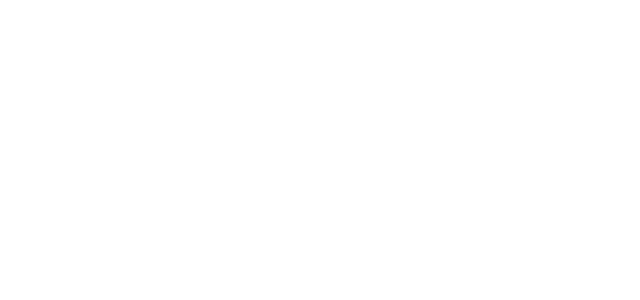
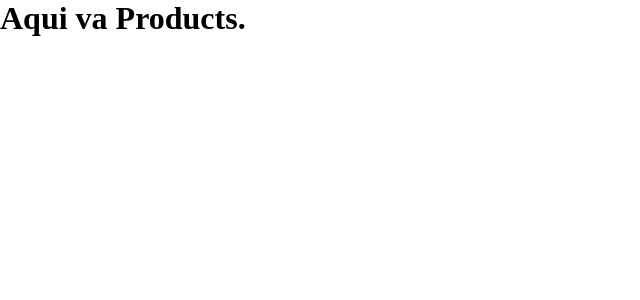
Before and after one commit to aguusscuderi/bigpixel_e-commerce, a React (Vite) app in the folder frontend/: page /productos in a window 1280 px wide. Before the commit this address had no page. Shown: the top 300 px of the page, without its empty margins (0-640 px from the left). Built offline with nearby package versions, Linux system fonts and the light colour scheme.

Commit message:
Adding product route

```diff
--- /dev/null
+++ b/frontend/pages/products.tsx
@@ -0,0 +1,63 @@
+const ProductsView = () => {
+
+    return (
+        <div>
+           <h1> Aqui va Products.</h1>
+        </div>
+    )
+
+    // return (
+    //     <div className="home_page">
+    //       <Head>
+    //         <title>Products Page</title>
+    //       </Head>
+    //       <NavBar/>
+    //       <Grid container spacing={2}>
+    //         <Grid item xs={12} sm={12} md={2} lg={2}>
+    //          <Box sx={{ flexGrow: 1, p: 2, border: '1px dashed grey'}}>
+    //           <Grid mt={6}>
+    //           <FilterCategory/>
+    //           </Grid>
+    //          </Box>
+    //         </Grid>
+    //         <Grid item xs={12} sm={12} md={10} lg={10}>
+    //           <Box sx={{ flexGrow: 1, p: 2, border: '1px dashed grey'}}>
+    //             <Grid container spacing={2} mt={4} alignItems='center' justifyContent='center'>
+    //               <Grid item xs={12} sm={12} md={8} lg={7}>
+    //               <Filter/>
+    //               </Grid>
+    //               <Grid item xs={12} sm={12} md={4} lg={3}>
+    //               <FilterOrder/>
+    //               </Grid>
+    //             </Grid>
+    //             {products.length === undefined ? (
+    //                 <h2>Falta agregar productos</h2>
+    //             ) : (
+    //                   <div className="cards-container">
+    //                     {products.map((card, idx) => (
+    //                         <div key={idx} className='card-container'>
+    //                             <Card
+    //                                 title={capitalizeFirstLetter(card.title)}
+    //                                 imageSource={card.photo_url}
+    //                                 text={card.description}
+    //                                 price={card.price}
+    //                                 id={card._id}
+    //                             />
+    //                         </div>
+    //                     ))}
+    //                   </div>
+    //                 )
+    //             }
+    //           </Box>
+    //         </Grid>
+    //       </Grid>
+
+
+    //     </div>
+    //   );
+
+}
+
+export default ProductsView
+
+//
--- a/frontend/src/App.tsx
+++ b/frontend/src/App.tsx
@@ -8,6 +8,7 @@
 import {PersistGate} from 'redux-persist/integration/react'
 import Index from '../pages/index'
 import Signin from '../pages/signin'
+import ProductsView from '../pages/products'
 
 function App() {
   return (
@@ -18,6 +19,7 @@
           <Routes>
             <Route path="/" element={<Index></Index>}></Route>
             <Route path="/signin" element={<Signin></Signin>}></Route>
+            <Route path="/productos" element={<ProductsView></ProductsView>}></Route>
           </Routes>
         </BrowserRouter>
       </PersistGate>
```
